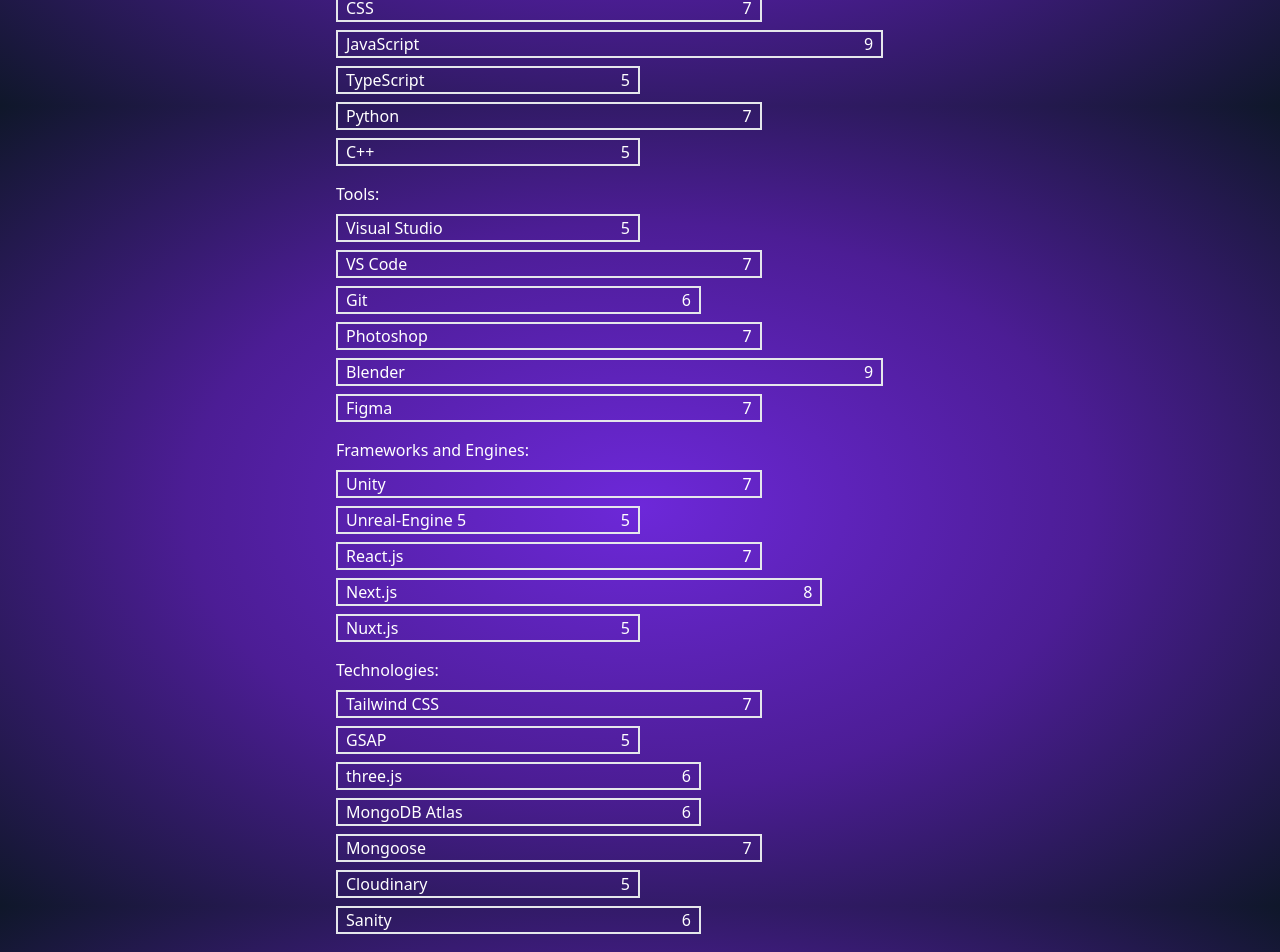
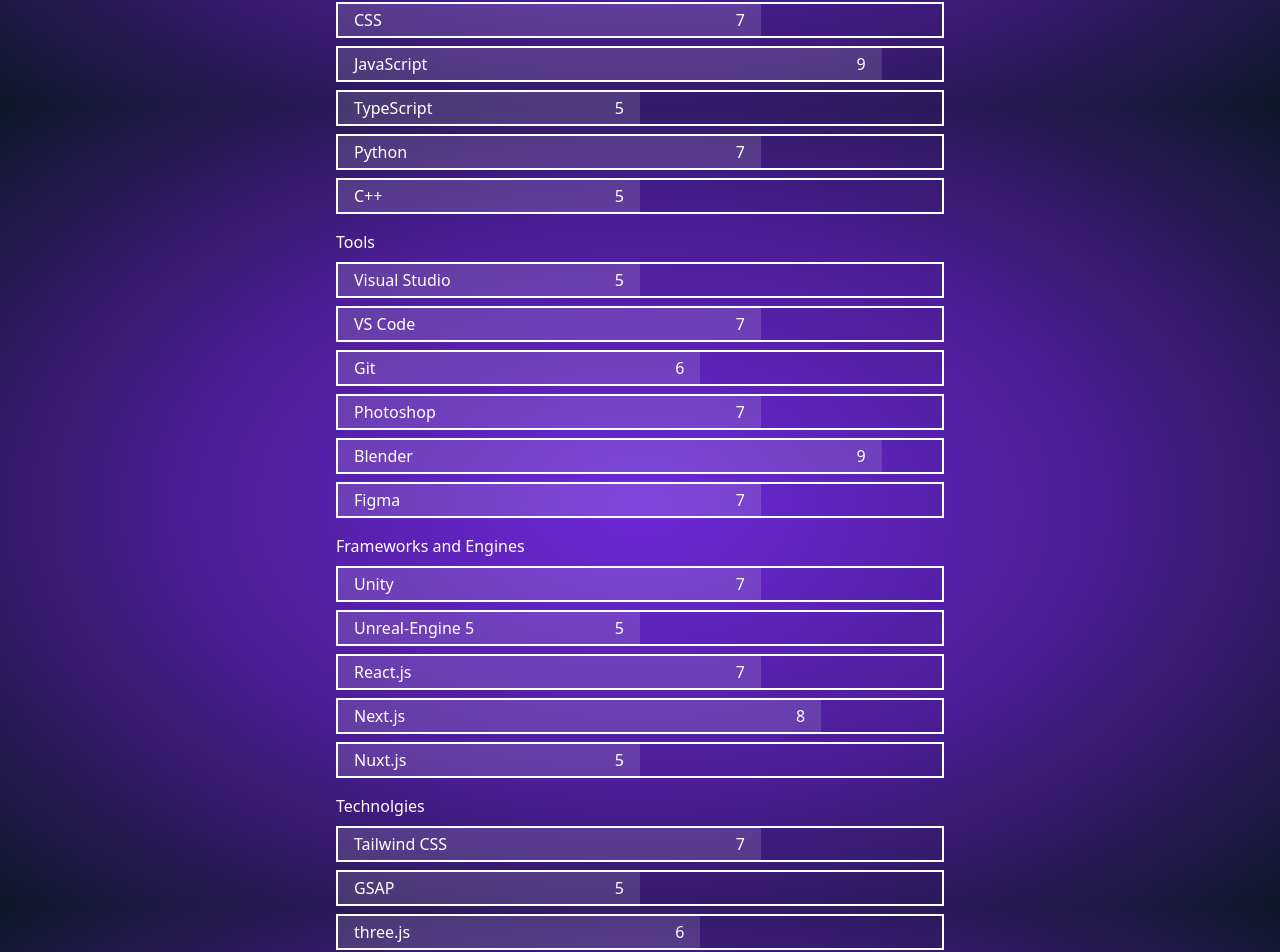
Before and after one commit to oebsworth/Portfolio-Website, a Next.js app: page /skills in a window 1280 px wide. Shown: the part 694-1646 px from the top of the page. Built offline with nearby package versions, Linux system fonts and the light colour scheme.

Commit message:
Refactored the way the skills were rendered. Also changed the style a bit.

```diff
--- a/app/skills/page.tsx
+++ b/app/skills/page.tsx
@@ -1,117 +1,55 @@
 import React from 'react';
 
 const SkillsPage = () => {
-    const programmingLanguagesData = [
+
+    const skillsData = [
         {
-            name: "C#",
-            level: 7,
+            name: "Programming Languages",
+            data: [
+                { name: "C#", level: 7, },
+                { name: "HTML", level: 8, },
+                { name: "CSS", level: 7, },
+                { name: "JavaScript", level: 9, },
+                { name: "TypeScript", level: 5, },
+                { name: "Python", level: 7, },
+                { name: "C++", level: 5, },
+            ],
         },
         {
-            name: "HTML",
-            level: 8,
+            name: "Tools",
+            data: [
+                { name: "Visual Studio", level: 5, },
+                { name: "VS Code", level: 7, },
+                { name: "Git", level: 6, },
+                { name: "Photoshop", level: 7, },
+                { name: "Blender", level: 9, },
+                { name: "Figma", level: 7, },
+            ],
         },
         {
-            name: "CSS",
-            level: 7,
+            name: "Frameworks and Engines",
+            data: [
+                { name: "Unity", level: 7, },
+                { name: "Unreal-Engine 5", level: 5, },
+                { name: "React.js", level: 7, },
+                { name: "Next.js", level: 8, },
+                { name: "Nuxt.js", level: 5, },
+            ],
         },
         {
-            name: "JavaScript",
-            level: 9,
-        },
-        {
-            name: "TypeScript",
-            level: 5,
-        },
-        {
-            name: "Python",
-            level: 7,
-        },
-        {
-            name: "C++",
-            level: 5,
-        },
+            name: "Technolgies",
+            data: [
+                { name: "Tailwind CSS", level: 7, },
+                { name: "GSAP", level: 5, },
+                { name: "three.js", level: 6, },
+                { name: "MongoDB Atlas", level: 6, },
+                { name: "Mongoose", level: 7, },
+                { name: "Cloudinary", level: 5, },
+                { name: "Sanity", level: 6, },
+            ],
+        }
     ]
 
-    const toolsData = [
-        {
-            name: "Visual Studio",
-            level: 5,
-        },
-        {
-            name: "VS Code",
-            level: 7,
-        },
-        {
-            name: "Git",
-            level: 6,
-        },
-        {
-            name: "Photoshop",
-            level: 7,
-        },
-        {
-            name: "Blender",
-            level: 9,
-        },
-        {
-            name: "Figma",
-            level: 7,
-        },
-    ]
-
-    const frameworksAndEnginesData = [
-        {
-            name: "Unity",
-            level: 7,
-        },
-        {
-            name: "Unreal-Engine 5",
-            level: 5,
-        },
-        {
-            name: "React.js",
-            level: 7,
-        },
-        {
-            name: "Next.js",
-            level: 8,
-        },
-        {
-            name: "Nuxt.js",
-            level: 5,
-        },
-    ]
-
-    const technologiesData = [
-        {
-            name: "Tailwind CSS",
-            level: 7,
-        },
-        {
-            name: "GSAP",
-            level: 5,
-        },
-        {
-            name: "three.js",
-            level: 6,
-        },
-        {
-            name: "MongoDB Atlas",
-            level: 6,
-        },
-        {
-            name: "Mongoose",
-            level: 7,
-        },
-        {
-            name: "Cloudinary",
-            level: 5,
-        },
-        {
-            name: "Sanity",
-            level: 6,
-        },
-    ]
 
     const getSkillLevelStyle = (level: number) => {
         const width = `${level * 10}%`;
@@ -119,62 +57,30 @@
     }
 
     return (
-        <div className='flex flex-col justify-start items-center w-full'>
-            <p className='py-4 text-lg'>Below you will find my self-evaluated skill levels out of ten.</p>
-            <div className='w-1/2 border-b-2'></div>
-
-            <div className="w-1/2 flex flex-col justify-start items-start px-4 pt-2">
-                <h2 className='py-2'>Programming Languages:</h2>
-                {programmingLanguagesData.map((programmingLanguage, index) => {
-                    const skillLevelStyle = getSkillLevelStyle(programmingLanguage.level);
-                    return (
-                        <button key={`programming-language_${index}`} style={skillLevelStyle} className="flex justify-between max-w-full border-2 pl-2 mb-2 text-start">
-                            {programmingLanguage.name}
-                            <p className='pr-2'>{programmingLanguage.level}</p>
-                        </button>
-                    );
-                })}
+        <div className="flex flex-col justify-start items-center w-full">
+            <p className="py-4 text-lg">Below you will find my self-evaluated skill levels out of ten.</p>
+            <div className="w-1/2 border-b-2"></div>
+            <div className="w-1/2 flex flex-col justify-start items-start px-4 pb-4">
+                {skillsData.map((section, sectionIndex) => (
+                    <div key={`section_${sectionIndex}`} className="w-full">
+                        <h2 className="py-2">{section.name}</h2>
+                        {section.data.map((skill, skillIndex) => {
+                            const skillLevelStyle = getSkillLevelStyle(skill.level);
+                            return (
+                                <div
+                                    key={`skill_${skillIndex}`}
+                                    className="skill-bar-container mb-2"
+                                >
+                                    <div className="skill-bar" style={skillLevelStyle}>
+                                        <span className="skill-name pl-2">{skill.name}</span>
+                                        <span className="skill-level pr-2">{skill.level}</span>
+                                    </div>
+                                </div>
+                            );
+                        })}
+                    </div>
+                ))}
             </div>
-
-            <div className="w-1/2 flex flex-col justify-start items-start px-4">
-                <h2 className='py-2'>Tools:</h2>
-                {toolsData.map((tool, index) => {
-                    const skillLevelStyle = getSkillLevelStyle(tool.level);
-                    return (
-                        <button key={`programming-language_${index}`} style={skillLevelStyle} className="flex justify-between max-w-full border-2 pl-2 mb-2 text-start">
-                            {tool.name}
-                            <p className='pr-2'>{tool.level}</p>
-                        </button>
-                    );
-                })}
-            </div>
-
-            <div className="w-1/2 flex flex-col justify-start items-start px-4">
-                <h2 className='py-2'>Frameworks and Engines:</h2>
-                {frameworksAndEnginesData.map((frameworkAndEngine, index) => {
-                    const skillLevelStyle = getSkillLevelStyle(frameworkAndEngine.level);
-                    return (
-                        <button key={`programming-language_${index}`} style={skillLevelStyle} className="flex justify-between max-w-full border-2 pl-2 mb-2 text-start">
-                            {frameworkAndEngine.name}
-                            <p className='pr-2'>{frameworkAndEngine.level}</p>
-                        </button>
-                    );
-                })}
-            </div>
-
-            <div className="w-1/2 flex flex-col justify-start items-start px-4 pb-4">
-                <h2 className='py-2'>Technologies:</h2>
-                {technologiesData.map((technology, index) => {
-                    const skillLevelStyle = getSkillLevelStyle(technology.level);
-                    return (
-                        <button key={`programming-language_${index}`} style={skillLevelStyle} className="flex justify-between max-w-full border-2 pl-2 mb-2 text-start">
-                            {technology.name}
-                            <p className='pr-2'>{technology.level}</p>
-                        </button>
-                    );
-                })}
-            </div>
-
         </div>
     );
 };
--- a/styles/main.css
+++ b/styles/main.css
@@ -9,3 +9,23 @@
 .inner-shadow {
     box-shadow: inset 0px 0px 5px 1px rgba(255,255,255,1);
 }
+
+.skill-bar-container {
+    display: flex;
+    width: 100%;
+    border: 2px solid;
+}
+
+.skill-bar {
+    display: flex;
+    justify-content: space-between;
+    align-items: center;
+    padding-left: 0.5rem;
+    padding-right: 0.5rem;
+    background-color: #f0f0f025;
+    height: 2rem;
+}
+
+.skill-name, .skill-level {
+    display: inline-block;
+}
```
